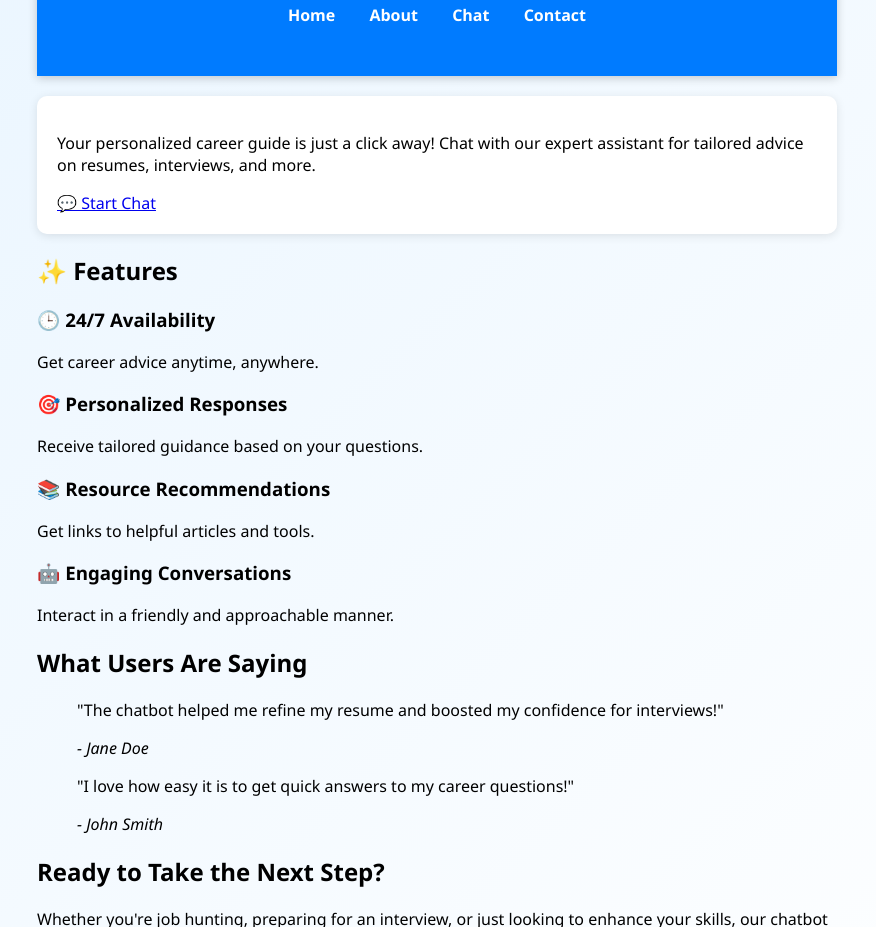
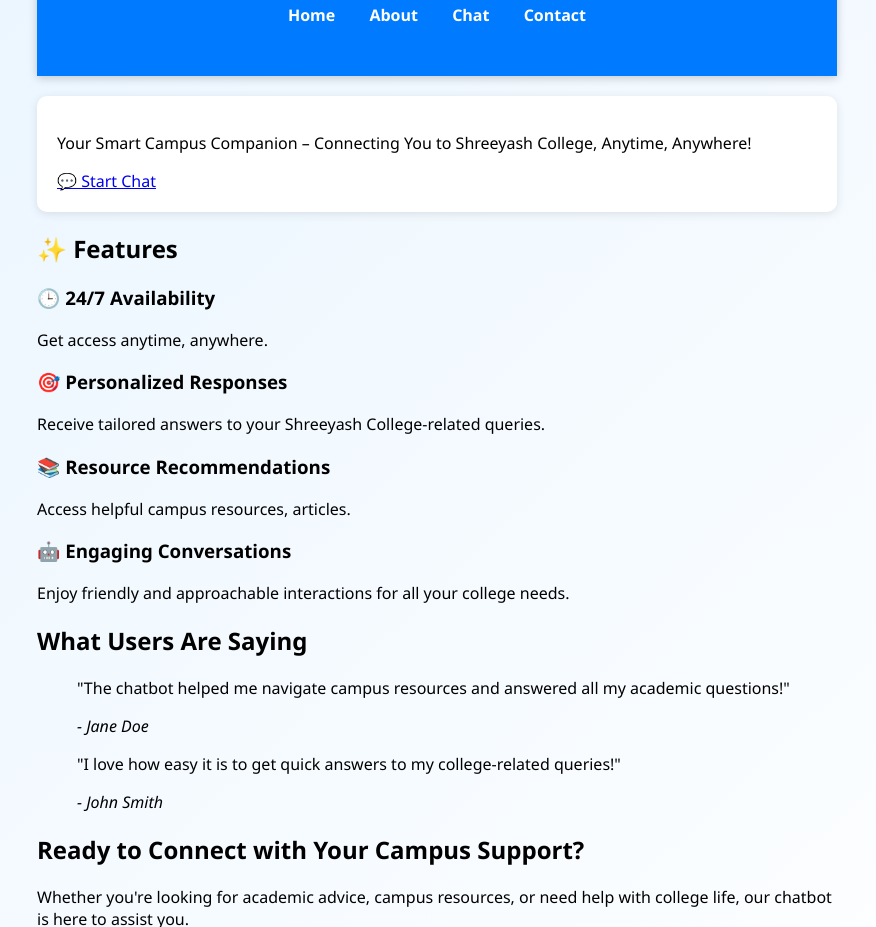
Before and after one commit to Tedexmax/ted, a plain HTML site: page index.html in a window 1280 px wide. Shown: the part 99-1026 px from the top of the page, without its empty margins (203-1079 px from the left). Drawn offline with Linux system fonts and the light colour scheme.

Commit message:
Update index.html

```diff
--- a/index.html
+++ b/index.html
@@ -4,7 +4,7 @@
 <head>
     <meta charset="UTF-8">
     <meta name="viewport" content="width=device-width, initial-scale=1.0">
-    <title>Career Chatbot Assistant</title>
+    <title>Chatbot Assistant</title>
     <link rel="stylesheet" href="styles.css">
     <link rel="preconnect" href="https://fonts.googleapis.com">
     <link rel="preconnect" href="https://fonts.gstatic.com" crossorigin>
@@ -15,7 +15,7 @@
 <body>
     <div class="container">
         <header>
-            <h1>Welcome to Your Career Chatbot Assistant</h1>
+            <h1>Welcome to Your Chatbot Assistant</h1>
             <nav>
                 <ul class="nav-links">
                     <li><a href="index.html">Home</a></li>
@@ -28,7 +28,7 @@
 
         <main>
             <section class="intro">
-                <p>Your personalized career guide is just a click away! Chat with our expert assistant for tailored advice on resumes, interviews, and more.</p>
+                <p>Your Smart Campus Companion – Connecting You to Shreeyash College, Anytime, Anywhere!</p>
                 <a href="chat.html" class="chat-button">💬 Start Chat</a>
             </section>
 
@@ -37,19 +37,19 @@
                 <div class="feature-list">
                     <div class="feature-item">
                         <h3>🕒 24/7 Availability</h3>
-                        <p>Get career advice anytime, anywhere.</p>
+                        <p>Get access anytime, anywhere.</p>
                     </div>
                     <div class="feature-item">
                         <h3>🎯 Personalized Responses</h3>
-                        <p>Receive tailored guidance based on your questions.</p>
+                        <p>Receive tailored answers to your Shreeyash College-related queries.</p>
                     </div>
                     <div class="feature-item">
                         <h3>📚 Resource Recommendations</h3>
-                        <p>Get links to helpful articles and tools.</p>
+                        <p>Access helpful campus resources, articles.</p>
                     </div>
                     <div class="feature-item">
                         <h3>🤖 Engaging Conversations</h3>
-                        <p>Interact in a friendly and approachable manner.</p>
+                        <p>Enjoy friendly and approachable interactions for all your college needs.</p>
                     </div>
                 </div>
             </section>
@@ -57,18 +57,18 @@
             <section class="testimonials">
                 <h2>What Users Are Saying</h2>
                 <blockquote>
-                    <p>"The chatbot helped me refine my resume and boosted my confidence for interviews!"</p>
+                    <p>"The chatbot helped me navigate campus resources and answered all my academic questions!"</p>
                     <cite>- Jane Doe</cite>
                 </blockquote>
                 <blockquote>
-                    <p>"I love how easy it is to get quick answers to my career questions!"</p>
+                    <p>"I love how easy it is to get quick answers to my college-related queries!"</p>
                     <cite>- John Smith</cite>
                 </blockquote>
             </section>
 
             <section class="call-to-action">
-                <h2>Ready to Take the Next Step?</h2>
-                <p>Whether you're job hunting, preparing for an interview, or just looking to enhance your skills, our chatbot is here to help.</p>
+                <h2>Ready to Connect with Your Campus Support?</h2>
+                <p>Whether you're looking for academic advice, campus resources, or need help with college life, our chatbot is here to assist you.</p>
                 <a href="chat.html" class="chat-button">🚀 Start Chat Now</a>
             </section>
         </main>
```
